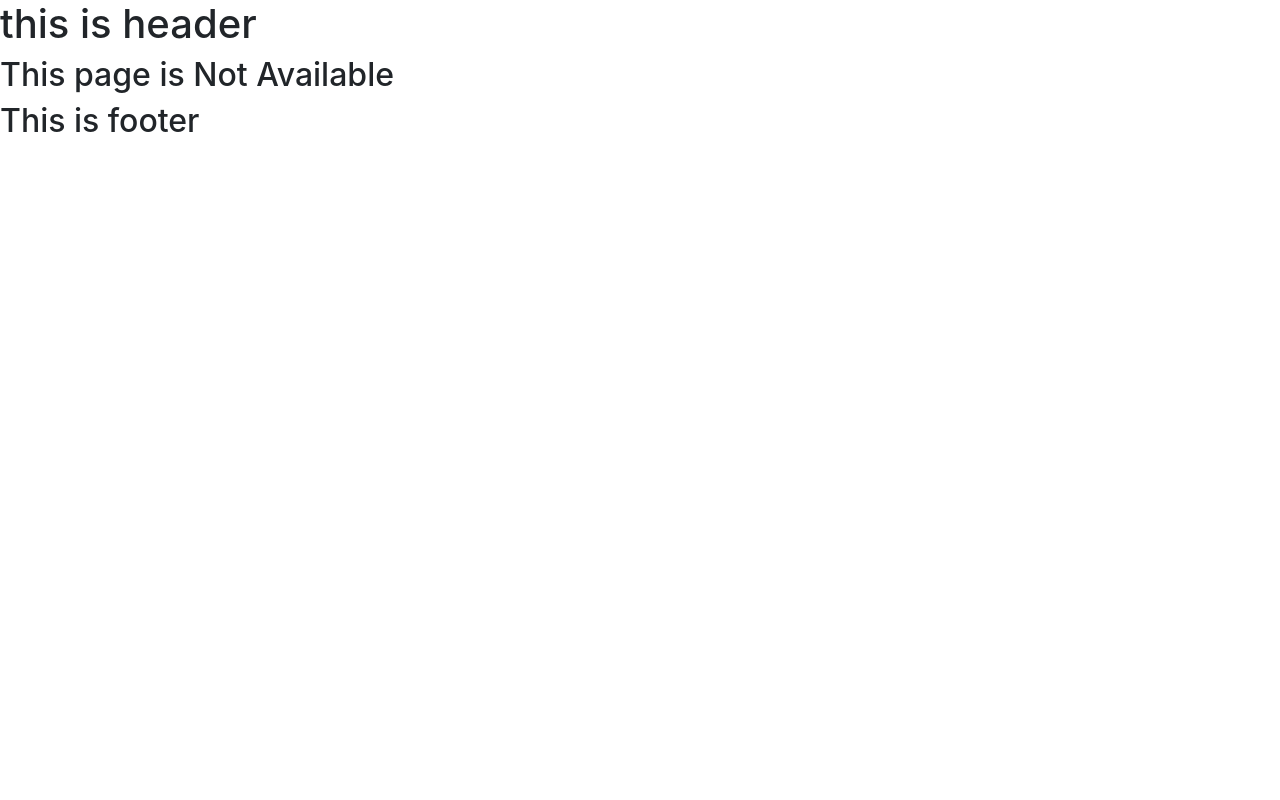
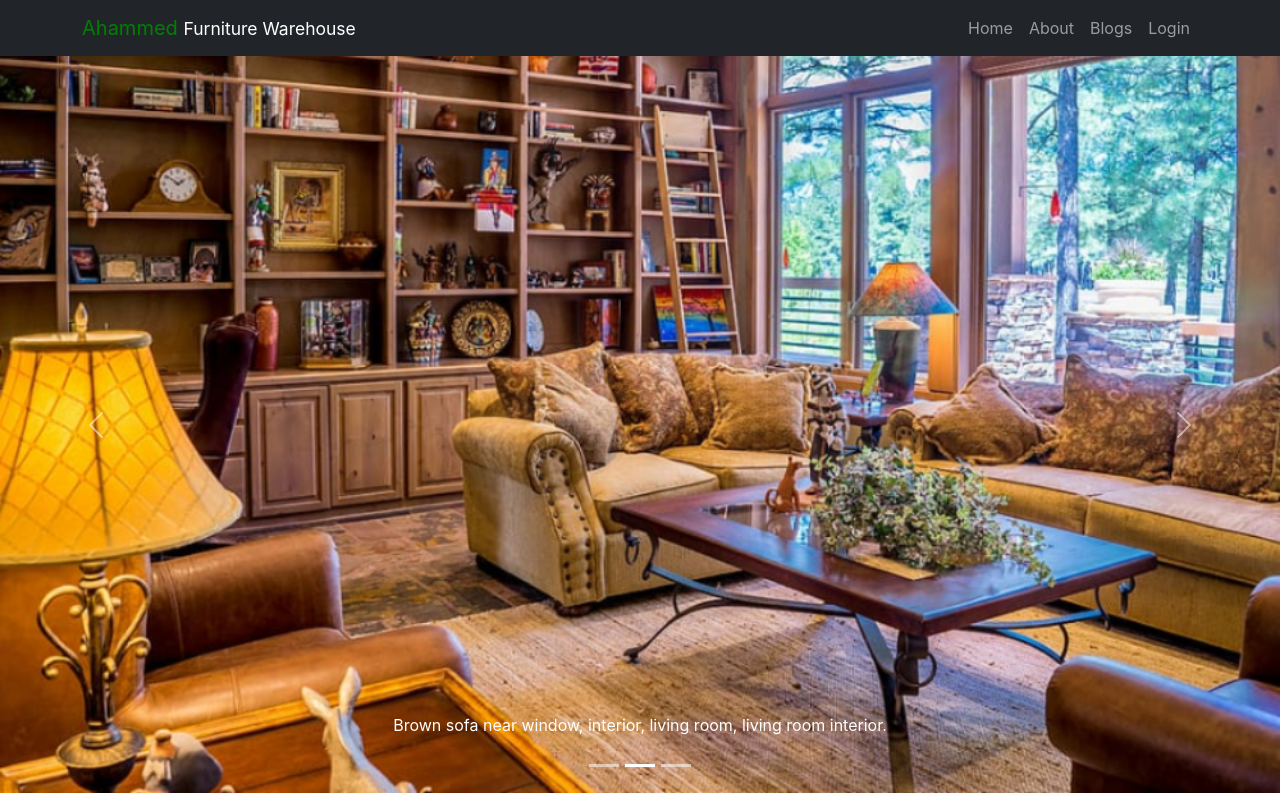
Before and after one commit to Abdul-Rakib92/furniture-warehouse-management-client-side, a React (Create React App) app: page /home in a window 1280 px wide. Shown: the top 800 px of the page. Built offline with nearby package versions, Linux system fonts and the light colour scheme.

Commit message:
header component added

```diff
--- a/src/App.js
+++ b/src/App.js
@@ -1,6 +1,7 @@
 import { Route, Routes } from 'react-router-dom';
 import './App.css';
 import About from './components/About/About';
+import Blogs from './components/Blogs/Blogs';
 import Home from './components/Home/Home/Home';
 import Login from './components/Login/Login/Login';
 import Footer from './components/Shared/Footer/Footer';
@@ -13,7 +14,9 @@
       <Header></Header>
       <Routes>
         <Route path='/' element={<Home></Home>}></Route>
+        <Route path='/home' element={<Home></Home>}></Route>
         <Route path='/about' element={<About></About>}></Route>
+        <Route path='/blog' element={<Blogs></Blogs>}></Route>
         <Route path='/login' element={<Login></Login>}></Route>
         <Route path='*' element={<NotFound></NotFound>}></Route>
 
--- /dev/null
+++ b/src/components/Blogs/Blogs.js
@@ -0,0 +1,11 @@
+import React from 'react';
+
+const Blogs = () => {
+    return (
+        <div>
+            <h2>This is Blogs</h2>
+        </div>
+    );
+};
+
+export default Blogs;
--- a/src/components/Home/InventoryItem/InventoryItem.js
+++ b/src/components/Home/InventoryItem/InventoryItem.js
@@ -8,7 +8,7 @@
     return (
         <div className='g-5 col-sm-12 col-md-6 col-lg-4'>
             <div className='card inventoryItem'>
-                <img src={img} className='card-img-top' alt="" />
+                <img src={img} className='card-img-top w-100' alt="" />
                 <div className='card-body'>
                     <h3 className='card-title'>{name}</h3>
                     <p>Price: {price}</p>
--- a/src/components/Shared/Header/Header.css
+++ b/src/components/Shared/Header/Header.css
@@ -0,0 +1,3 @@
+.web-name{
+    color: green;
+}
--- a/src/components/Shared/Header/Header.js
+++ b/src/components/Shared/Header/Header.js
@@ -1,11 +1,37 @@
-import React from 'react';
+import React from "react";
+import { Container, Nav, Navbar, NavDropdown } from "react-bootstrap";
+import { Link } from "react-router-dom";
+import './Header.css';
 
 const Header = () => {
-    return (
-        <div>
-            <h1>this is header</h1>
-        </div>
-    );
+  return (
+    <>
+      <Navbar collapseOnSelect expand="lg" sticky="top" bg="dark" variant="dark">
+        <Container>
+          <Navbar.Brand as={Link} to="/"><span className="web-name">Ahammed</span> <small>Furniture Warehouse</small></Navbar.Brand>
+
+          <Navbar.Toggle aria-controls="responsive-navbar-nav" />
+          <Navbar.Collapse id="responsive-navbar-nav">
+
+            <Nav className="ms-auto">
+              <Nav.Link as={Link} to="home">Home</Nav.Link>
+              <Nav.Link as={Link} to="about">About</Nav.Link>
+              <Nav.Link as={Link} to="blog">Blogs</Nav.Link>
+              <Nav.Link as={Link} to="login">Login</Nav.Link>
+
+            </Nav>
+
+            {/* <Nav>
+              <Nav.Link href="#deets">More deets</Nav.Link>
+              <Nav.Link eventKey={2} href="#memes">
+                Dank memes
+              </Nav.Link>
+            </Nav> */}
+          </Navbar.Collapse>
+        </Container>
+      </Navbar>
+    </>
+  );
 };
 
 export default Header;
```
